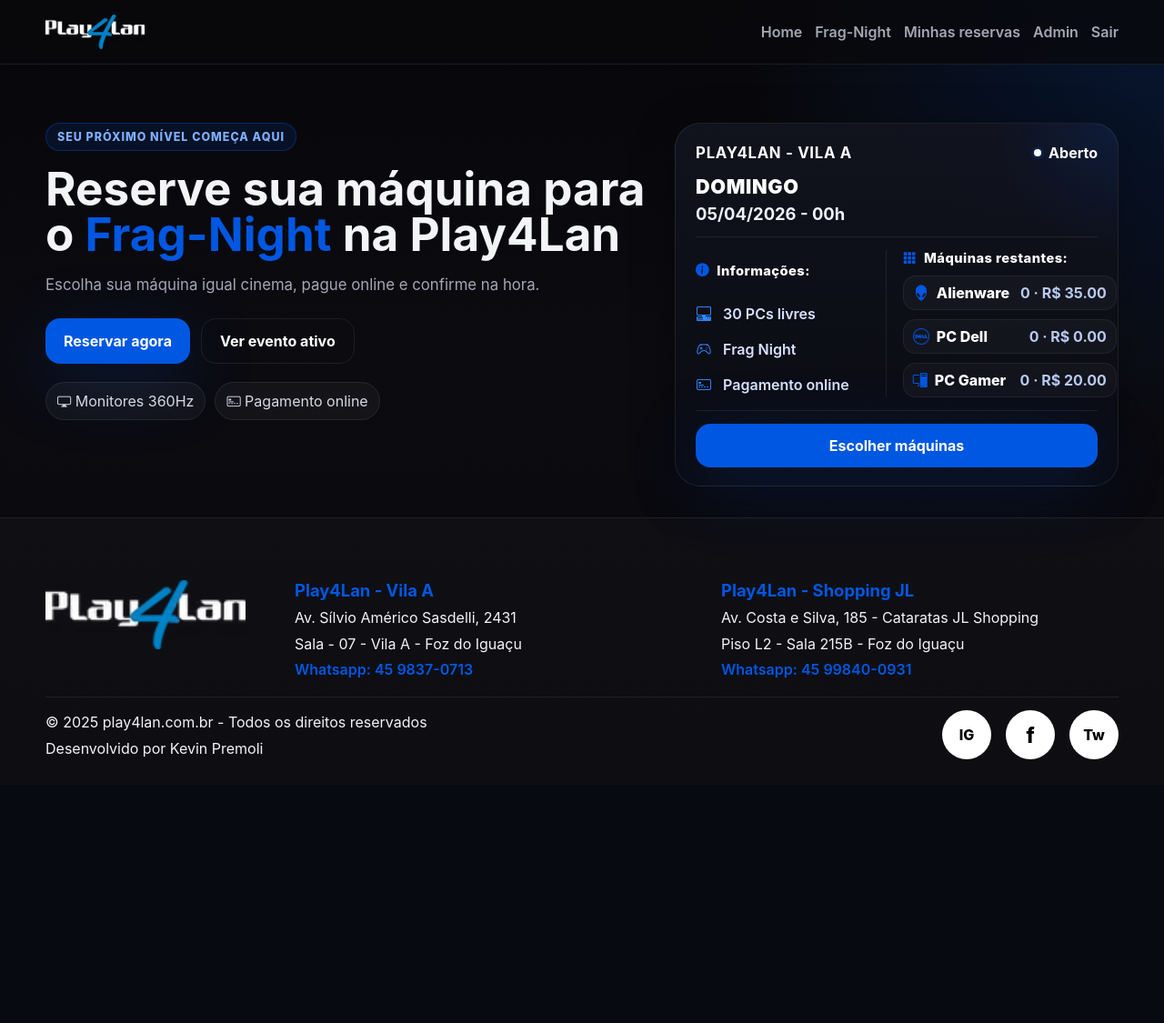
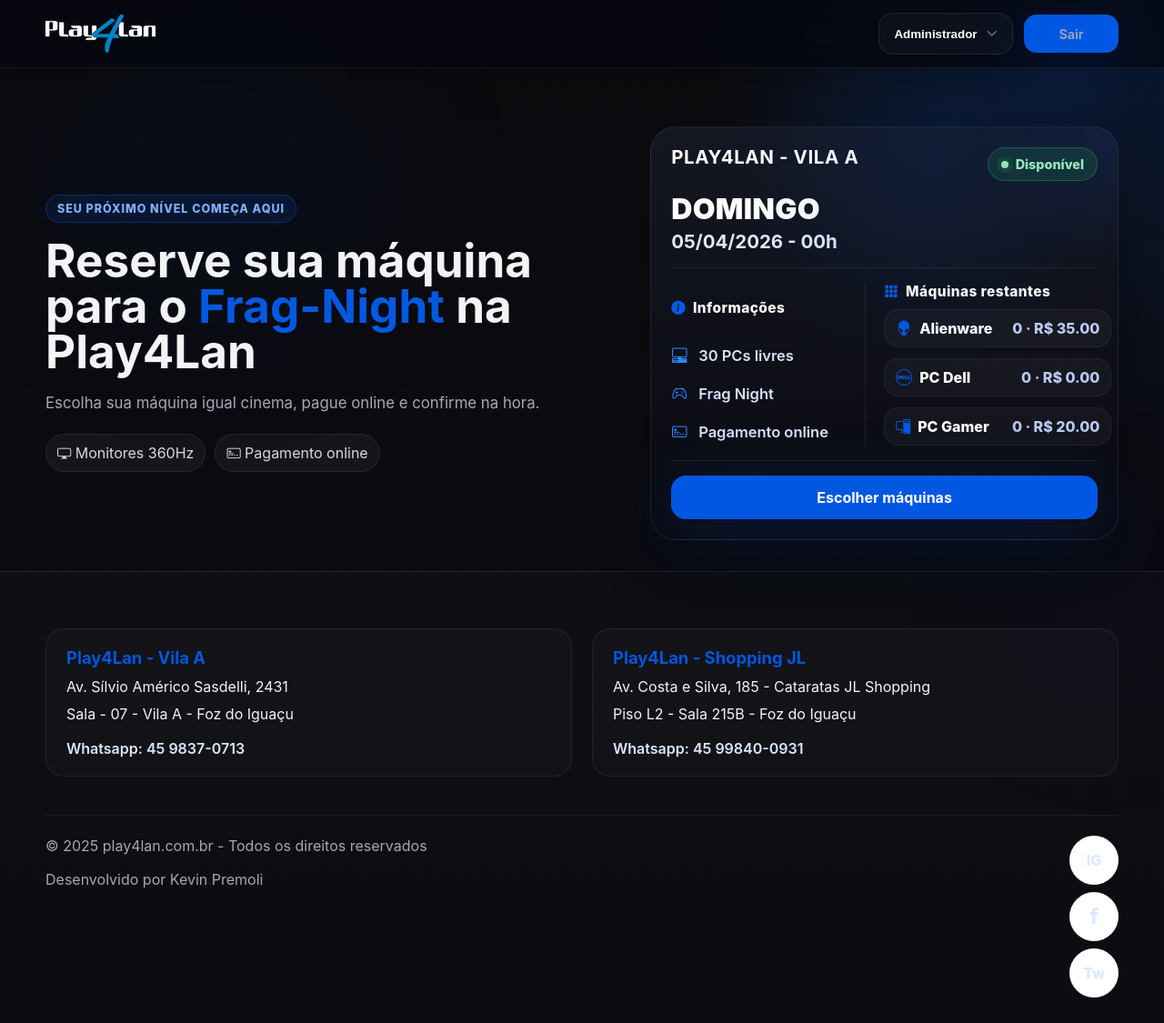
Before and after one commit to Hunter954/play4lanfragnight, a Flask app: page / in a window 1280 px wide. Shown: the whole page at 91% size. Before the commit the page ends 835 px from the top, so only its background shows below. Run offline with Flask 3, Linux system fonts and the light colour scheme; a user stored in the database is signed in; data comes from the database, SQL or seed files in the repository; data that the repository does not hold is empty; parts of the project's set-up code (start-up, migrations or seed data) failed here and were passed over.

Commit message:
Add files via upload

```diff
--- a/app/static/css/app.css
+++ b/app/static/css/app.css
@@ -772,3 +772,124 @@ th,td{text-align:left;padding:14px;border-bottom:1px solid var(--line);vertical-
   .hero-machine-item,.hero-info-list div{align-items:flex-start}
   .hero-machine-item{flex-direction:column}
 }
+
+/* ===== April 2026 UI refinement patch ===== */
+html,body{overflow-x:hidden}
+body{position:relative;isolation:isolate}
+body::before,
+body::after{
+  content:'';
+  position:fixed;
+  inset:-20% auto auto -12%;
+  width:52vw;
+  height:52vw;
+  pointer-events:none;
+  z-index:-1;
+  filter:blur(72px);
+  opacity:.22;
+  background:radial-gradient(circle, rgba(0,87,225,.26), transparent 62%);
+  animation:ambientGlow 20s ease-in-out infinite alternate;
+}
+body::after{
+  inset:auto -14% -18% auto;
+  width:42vw;
+  height:42vw;
+  opacity:.12;
+  animation-duration:26s;
+  animation-direction:alternate-reverse;
+}
+@keyframes ambientGlow{
+  0%{transform:translate3d(0,0,0) scale(1)}
+  50%{transform:translate3d(6vw,2vh,0) scale(1.08)}
+  100%{transform:translate3d(-2vw,-3vh,0) scale(.96)}
+}
+
+.site-header{background:rgba(7,9,17,.72);border-bottom:1px solid rgba(255,255,255,.06);box-shadow:0 18px 42px rgba(0,0,0,.16)}
+.nav-wrap{padding:14px 0}
+.brand img{height:42px}
+.nav--clean{gap:12px}
+.nav--clean > a{display:inline-flex;align-items:center;min-height:42px}
+.nav-logout-btn{min-width:104px;border-radius:14px;box-shadow:var(--shadow)}
+.user-menu{position:relative}
+.user-menu__trigger{
+  display:inline-flex;align-items:center;gap:10px;
+  min-height:46px;padding:0 16px;border-radius:16px;
+  border:1px solid rgba(255,255,255,.08);
+  background:rgba(255,255,255,.03);color:#fff;font-weight:800;
+  cursor:pointer;
+}
+.user-menu__trigger:hover{background:rgba(255,255,255,.05)}
+.user-menu__trigger i{font-size:.78rem;color:#9fb6ea;transition:transform .22s ease}
+.user-menu.is-open .user-menu__trigger i{transform:rotate(180deg)}
+.user-menu__panel{
+  position:absolute;right:0;top:calc(100% + 10px);min-width:220px;
+  padding:10px;border-radius:18px;border:1px solid rgba(255,255,255,.08);
+  background:linear-gradient(180deg,rgba(16,18,28,.98),rgba(8,10,18,.98));
+  box-shadow:0 24px 54px rgba(0,0,0,.34);
+}
+.user-menu__panel a{display:flex;align-items:center;gap:10px;padding:12px 12px;border-radius:12px;color:#dde7ff;font-weight:700}
+.user-menu__panel a:hover{background:rgba(255,255,255,.05);color:#fff}
+
+.hero--luxury-bg{position:relative}
+.hero--luxury-bg::before{
+  content:'';position:absolute;inset:0;pointer-events:none;
+  background:
+    radial-gradient(circle at 80% 18%, rgba(0,87,225,.12), transparent 20%),
+    linear-gradient(180deg, rgba(255,255,255,.02), rgba(255,255,255,0));
+}
+.hero-grid-events{grid-template-columns:minmax(0,1.1fr) minmax(360px,.9fr);gap:36px;align-items:center}
+.hero-card-reservation-v2{gap:16px;padding:22px;border:1px solid rgba(255,255,255,.08);box-shadow:0 28px 60px rgba(0,0,0,.32)}
+.hero-card-line--top{align-items:flex-start}
+.hero-card-line--top strong{font-size:1.28rem;line-height:1.1;letter-spacing:.03em}
+.availability-badge{
+  display:inline-flex;align-items:center;gap:8px;flex:0 0 auto;
+  padding:9px 14px;border-radius:999px;
+  background:rgba(34,197,94,.14);border:1px solid rgba(34,197,94,.34);
+  color:#9df0ba;font-size:.9rem;font-weight:800;
+}
+.availability-badge__dot{width:8px;height:8px;border-radius:999px;background:currentColor;box-shadow:0 0 0 5px rgba(34,197,94,.12)}
+.hero-day{font-size:2rem;line-height:.95;letter-spacing:.01em}
+.hero-datetime{margin-top:8px;font-size:1.28rem;color:#dfe9ff}
+.hero-details-grid{grid-template-columns:minmax(0,.86fr) minmax(0,1.14fr);gap:20px;padding:16px 0}
+.hero-column-title{font-size:.96rem;text-transform:none}
+.hero-info-list div{font-size:1.03rem}
+.hero-machines-column{padding-left:20px}
+.hero-machine-list{gap:12px}
+.hero-machine-item{padding:10px 12px;border-radius:16px;background:rgba(255,255,255,.035)}
+.hero-machine-name,.hero-machine-meta{font-size:1rem}
+.hero-machine-name{flex:1 1 auto;white-space:nowrap;overflow:hidden;text-overflow:ellipsis;padding-right:10px}
+.hero-machine-name--single-line{white-space:nowrap}
+.hero-machine-meta{flex:0 0 auto;font-weight:800}
+
+.site-footer{padding-top:28px}
+.footer-play4lan--no-logo{display:block}
+.footer-addresses{display:grid;grid-template-columns:repeat(2,minmax(0,1fr));gap:22px;width:100%}
+.footer-unit{padding:20px 22px;border-radius:20px;background:rgba(255,255,255,.025);border:1px solid rgba(255,255,255,.06)}
+.footer-unit h4{margin-bottom:10px}
+.footer-unit p + p{margin-top:4px}
+.footer-unit a{display:inline-flex;margin-top:10px;color:#d9e7ff}
+.footer-bottom{display:flex;justify-content:space-between;gap:20px;align-items:flex-start;padding:22px 0 28px;border-top:1px solid rgba(255,255,255,.06);margin-top:22px}
+.footer-copy,.footer-socials{display:grid;gap:8px}
+.footer-copy p{color:var(--muted)}
+.footer-socials a{color:#dce7ff}
+
+@media (max-width: 1024px){
+  .hero-grid-events{grid-template-columns:1fr}
+}
+@media (max-width: 820px){
+  .footer-addresses{grid-template-columns:1fr}
+  .footer-bottom{flex-direction:column}
+}
+@media (max-width: 720px){
+  .nav-wrap{align-items:center}
+  .nav--clean{width:100%;justify-content:flex-end}
+  .user-menu__panel{right:0;left:auto;min-width:200px}
+  .hero-card-line{flex-direction:column;align-items:flex-start}
+  .hero-card-line--top{gap:12px}
+  .hero-day{font-size:1.6rem}
+  .hero-datetime{font-size:1.08rem}
+  .hero-details-grid{grid-template-columns:1fr;gap:16px}
+  .hero-machines-column{padding-left:0;border-left:0;border-top:1px solid rgba(255,255,255,.08);padding-top:16px}
+  .hero-machine-item{flex-wrap:nowrap}
+  .hero-machine-name,.hero-machine-meta{font-size:.95rem}
+}
--- a/app/templates/base.html
+++ b/app/templates/base.html
@@ -14,17 +14,23 @@
       <a href="{{ url_for('site.home') }}" class="brand">
         <img src="{{ url_for('static', filename='img/logo.png') }}" alt="Play4Lan">
       </a>
-      <nav class="nav">
-        <a href="{{ url_for('site.home') }}">Home</a>
-        {% if active_event_global %}
-        <a href="{{ url_for('site.event_detail', slug=active_event_global.slug) }}">Frag-Night</a>
-        {% endif %}
+
+      <nav class="nav nav--clean">
         {% if current_user.is_authenticated %}
-          <a href="{{ url_for('site.my_reservations') }}">Minhas reservas</a>
-          {% if current_user.is_admin %}
-          <a href="{{ url_for('admin.dashboard') }}">Admin</a>
-          {% endif %}
-          <a href="{{ url_for('auth.logout') }}">Sair</a>
+          {% set first_name = (current_user.name or '').strip().split(' ')[0] %}
+          <div class="user-menu" data-user-menu>
+            <button class="user-menu__trigger" type="button" data-user-menu-trigger aria-expanded="false">
+              <span class="user-menu__name">{{ first_name }}</span>
+              <i class="bi bi-chevron-down"></i>
+            </button>
+            <div class="user-menu__panel" data-user-menu-panel hidden>
+              <a href="{{ url_for('site.my_reservations') }}"><i class="bi bi-ticket-perforated"></i> Minhas reservas</a>
+              {% if current_user.is_admin %}
+              <a href="{{ url_for('admin.dashboard') }}"><i class="bi bi-grid-1x2"></i> Painel admin</a>
+              {% endif %}
+            </div>
+          </div>
+          <a class="btn btn-sm nav-logout-btn" href="{{ url_for('auth.logout') }}">Sair</a>
         {% else %}
           <a href="{{ url_for('auth.login') }}">Entrar</a>
           <a class="btn btn-sm" href="{{ url_for('auth.register') }}">Criar conta</a>
@@ -47,10 +53,7 @@
   </main>
 
   <footer class="site-footer">
-    <div class="container footer-play4lan">
-      <div class="footer-brand-block">
-        <img class="footer-logo" src="{{ url_for('static', filename='img/logo.png') }}" alt="Play4Lan">
-      </div>
+    <div class="container footer-play4lan footer-play4lan--no-logo">
       <div class="footer-addresses">
         <div class="footer-unit">
           <h4>Play4Lan - Vila A</h4>
--- a/app/templates/site/home.html
+++ b/app/templates/site/home.html
@@ -1,18 +1,12 @@
 {% extends 'base.html' %}
 {% block title %}Play4Lan Frag-Night{% endblock %}
 {% block content %}
-<section class="hero">
+<section class="hero hero--luxury-bg">
   <div class="container hero-grid hero-grid-events">
     <div>
       <span class="eyebrow">SEU PRÓXIMO NÍVEL COMEÇA AQUI</span>
       <h1>Reserve sua máquina para o <span>Frag-Night</span> na Play4Lan</h1>
       <p class="hero-text">{{ active_event.hero_text if active_event else 'Escolha seu setup, veja a configuração completa e garanta seu PC antes da galera.' }}</p>
-      <div class="hero-actions">
-        {% if active_event %}
-        <a class="btn" href="{{ url_for('site.event_detail', slug=active_event.slug) }}">Reservar agora</a>
-        {% endif %}
-        <a class="btn btn-ghost" href="#reserva-destaque">Ver evento ativo</a>
-      </div>
       <div class="feature-row">
         <div class="feature-pill"><i class="bi bi-display"></i> Monitores 360Hz</div>
         <div class="feature-pill"><i class="bi bi-credit-card-2-front"></i> Pagamento online</div>
@@ -28,7 +22,7 @@
       <article class="hero-card hero-card-compact hero-card-reservation hero-card-reservation-v2">
         <div class="hero-card-line hero-card-line--top">
           <strong>PLAY4LAN - VILA A</strong>
-          <span class="hero-open-status"><span class="status-dot"></span> Aberto</span>
+          <span class="availability-badge"><span class="availability-badge__dot"></span> Disponível</span>
         </div>
 
         <div class="hero-card-line hero-card-line--schedule">
@@ -40,7 +34,7 @@
 
         <div class="hero-details-grid">
           <div class="hero-info-column">
-            <div class="hero-column-title"><i class="bi bi-info-circle-fill"></i> Informações:</div>
+            <div class="hero-column-title"><i class="bi bi-info-circle-fill"></i> Informações</div>
             <div class="hero-info-list">
               <div><i class="bi bi-pc-display-horizontal"></i><span>{{ item.available_count }} PCs livres</span></div>
               <div><i class="bi bi-controller"></i><span>Frag Night</span></div>
@@ -49,7 +43,7 @@
           </div>
 
           <div class="hero-machines-column">
-            <div class="hero-column-title"><i class="bi bi-grid-3x3-gap-fill"></i> Máquinas restantes:</div>
+            <div class="hero-column-title"><i class="bi bi-grid-3x3-gap-fill"></i> Máquinas restantes</div>
             <div class="hero-machine-list">
               <div class="hero-machine-item">
                 <span class="hero-machine-name"><span class="brand-icon brand-icon--home brand-icon--alienware"></span> Alienware</span>
@@ -60,7 +54,7 @@
                 <span class="hero-machine-meta">{{ dell.available_count }} · R$ {{ '%.2f'|format(dell.price) }}</span>
               </div>
               <div class="hero-machine-item">
-                <span class="hero-machine-name"><i class="bi bi-pc-display brand-icon-fallback brand-icon-fallback--home"></i> PC Gamer</span>
+                <span class="hero-machine-name hero-machine-name--single-line"><i class="bi bi-pc-display brand-icon-fallback brand-icon-fallback--home"></i> PC Gamer</span>
                 <span class="hero-machine-meta">{{ gamer.available_count }} · R$ {{ '%.2f'|format(gamer.price) }}</span>
               </div>
             </div>
```
Also changed, not shown: app/static/js/app.js (+36 -0 lines).
